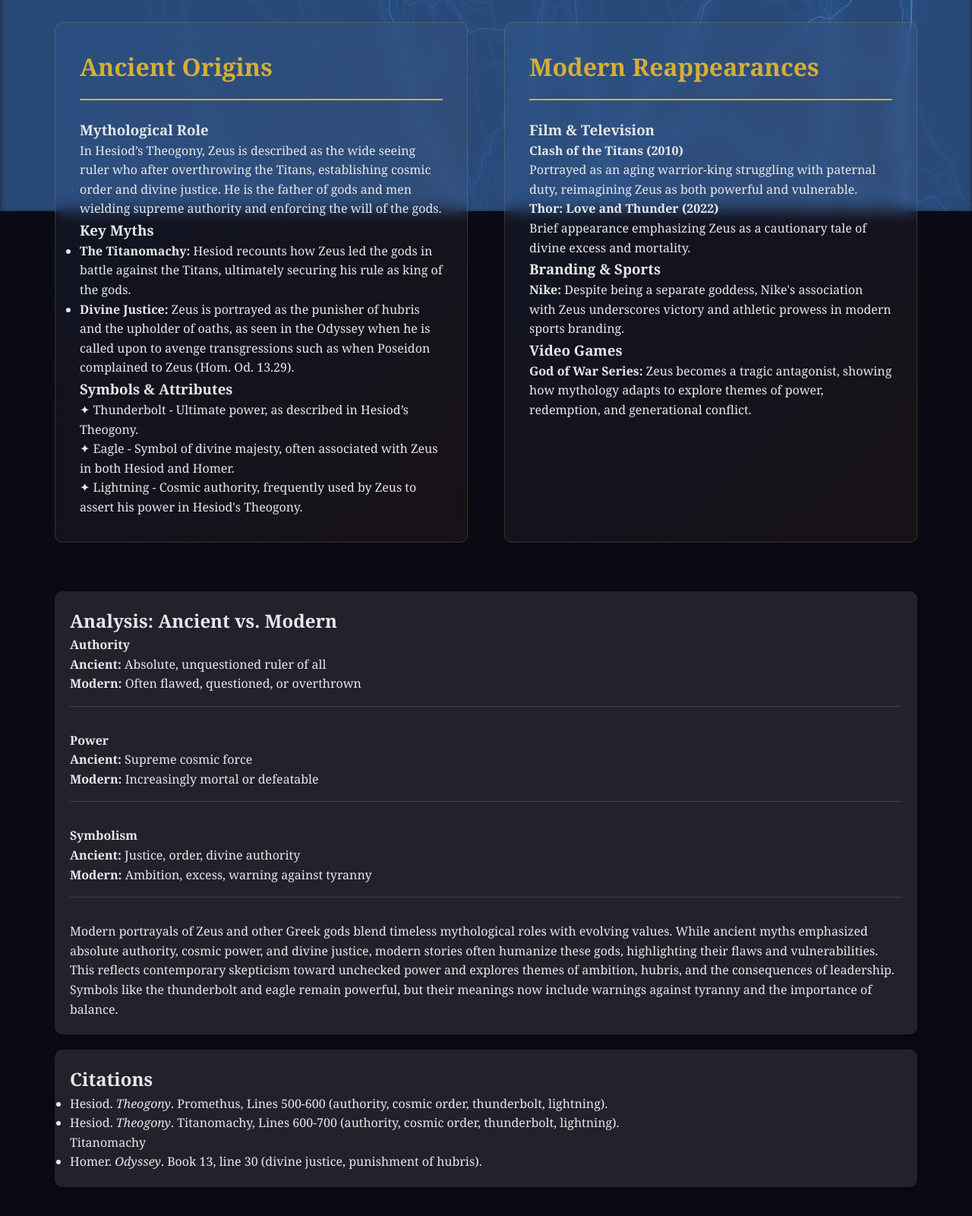
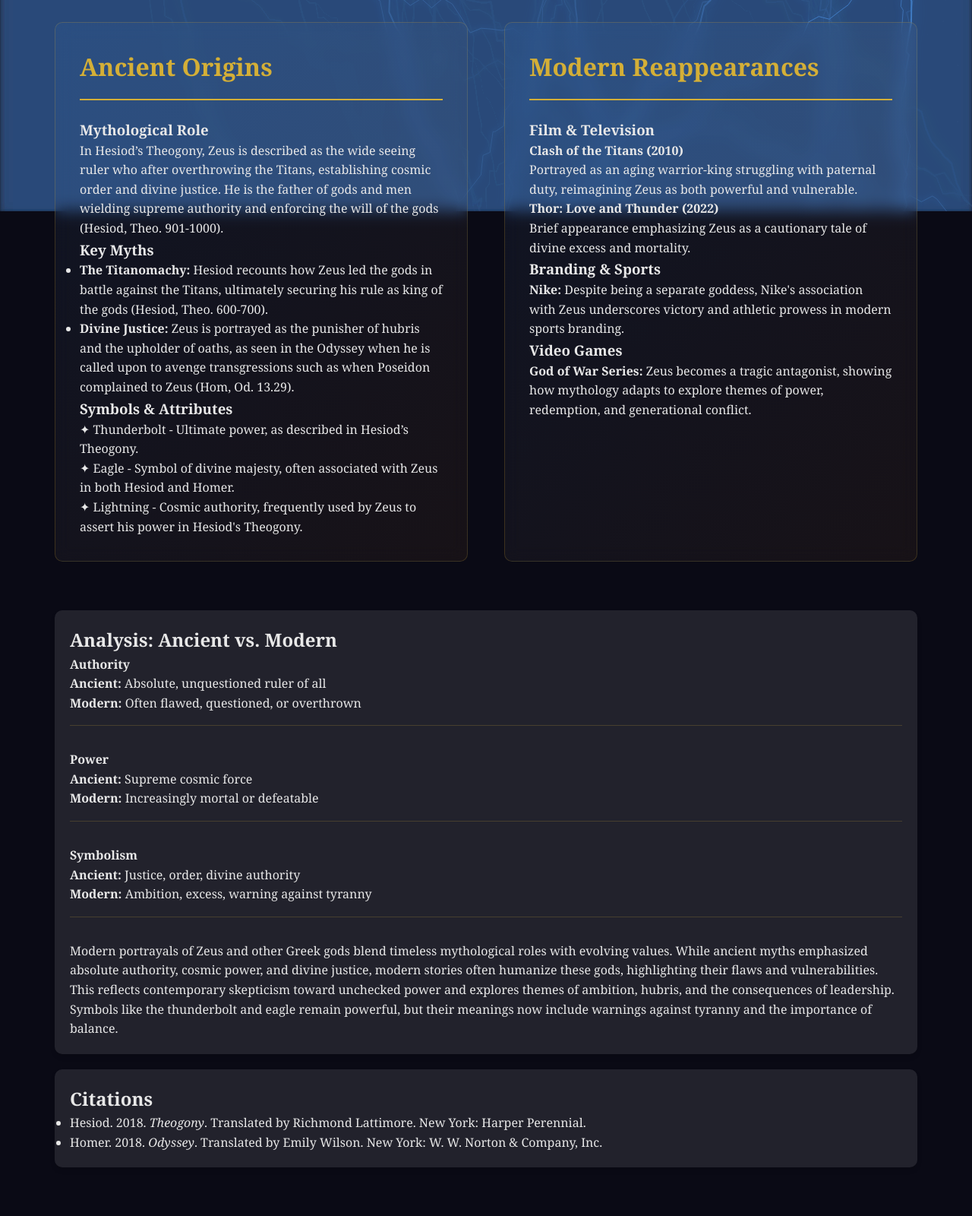
Before and after one commit to gordonworldlee/gordonworldlee.github.io, a plain HTML site: page zeus.html in a window 1280 px wide. Shown: the part 522-2122 px from the top of the page at 76% size. Drawn offline with Linux system fonts and the light colour scheme.

Commit message:
bibliography

```diff
--- a/zeus.html
+++ b/zeus.html
@@ -38,12 +38,12 @@
             <div class="column">
                 <h2>Ancient Origins</h2>
                 <h3>Mythological Role</h3>
-                <p>In Hesiod’s Theogony, Zeus is described as the wide seeing ruler who after overthrowing the Titans, establishing cosmic order and divine justice. He is the father of gods and men wielding supreme authority and enforcing the will of the gods.</p>
+                <p>In Hesiod’s Theogony, Zeus is described as the wide seeing ruler who after overthrowing the Titans, establishing cosmic order and divine justice. He is the father of gods and men wielding supreme authority and enforcing the will of the gods (Hesiod, Theo. 901-1000).</p>
 
                 <h3>Key Myths</h3>
                 <ul class="myths-list">
-                    <li><strong>The Titanomachy:</strong> Hesiod recounts how Zeus led the gods in battle against the Titans, ultimately securing his rule as king of the gods.</li>
-                    <li><strong>Divine Justice:</strong> Zeus is portrayed as the punisher of hubris and the upholder of oaths, as seen in the Odyssey when he is called upon to avenge transgressions such as when Poseidon complained to Zeus (Hom. Od. 13.29).</li>
+                    <li><strong>The Titanomachy:</strong> Hesiod recounts how Zeus led the gods in battle against the Titans, ultimately securing his rule as king of the gods (Hesiod, Theo. 600-700).</li>
+                    <li><strong>Divine Justice:</strong> Zeus is portrayed as the punisher of hubris and the upholder of oaths, as seen in the Odyssey when he is called upon to avenge transgressions such as when Poseidon complained to Zeus (Hom, Od. 13.29).</li>
                 </ul>
 
                 <h3>Symbols & Attributes</h3>
@@ -102,9 +102,8 @@
         <div class="section-block">
             <h2>Citations</h2>
             <ul>
-                <li>Hesiod. <em>Theogony</em>. Promethus, Lines 500-600 (authority, cosmic order, thunderbolt, lightning).</li>
-                <li>Hesiod. <em>Theogony</em>. Titanomachy, Lines 600-700 (authority, cosmic order, thunderbolt, lightning).</li>Titanomachy
-                <li>Homer. <em>Odyssey</em>. Book 13, line 30 (divine justice, punishment of hubris).</li>
+                <li>Hesiod. 2018. <em>Theogony</em>. Translated by Richmond Lattimore. New York: Harper Perennial.</li>
+                <li>Homer. 2018. <em>Odyssey</em>. Translated by Emily Wilson. New York: W. W. Norton & Company, Inc.</li>
             </ul>
         </div>
     </section>
```
Also changed, not shown: athena.html (+5 -6 lines), poseidon.html (+4 -4 lines).
